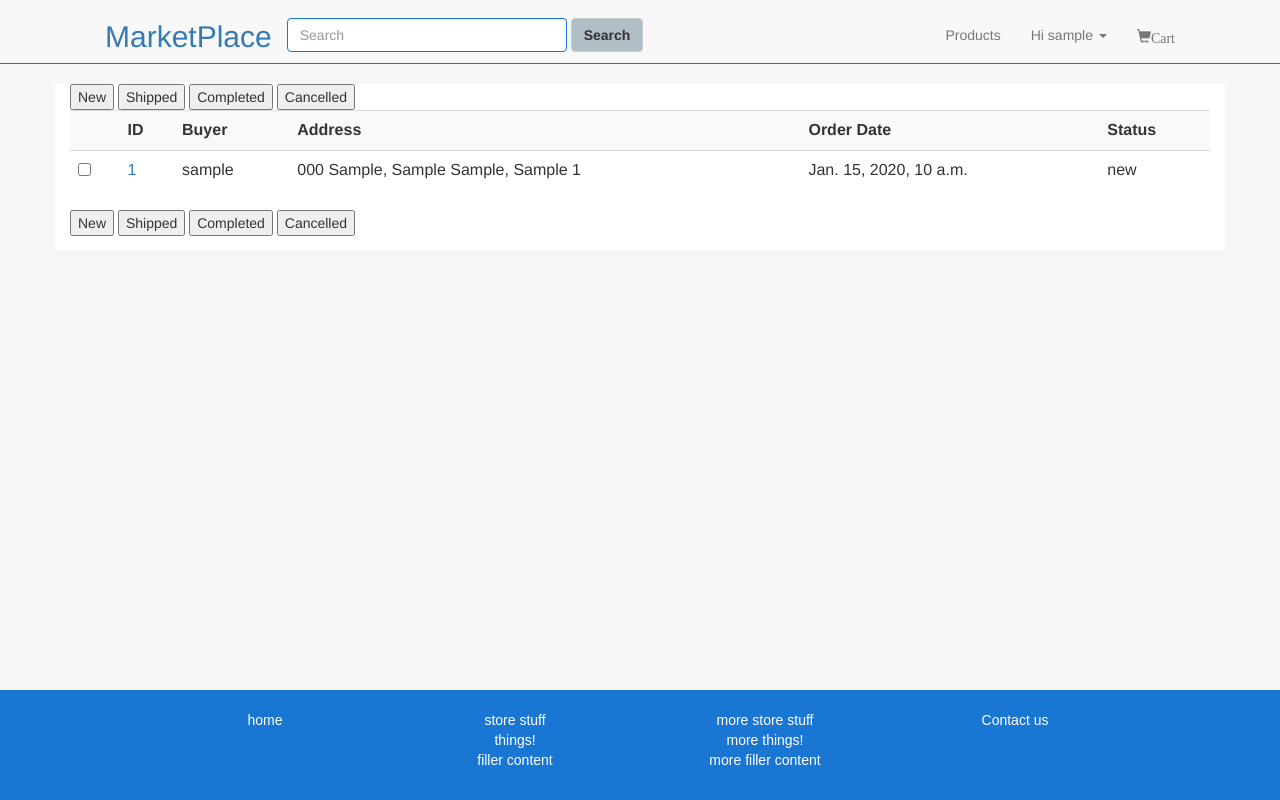
After one commit to unexceptable/swen303_group04, a Django app: page /listsales/ in a window 1280 px wide. The commit adds this page. Run offline with Django 3.2, Linux system fonts and the light colour scheme; a user stored in the database is signed in; tables that the repository leaves empty hold one stand-in row (values such as "Sample post"); some libraries are stand-ins or nearby versions.

Commit message:
Can now view all sales orders and sales orders' details (click on ID)

```diff
--- a/MarketPlace/web_shop/models.py
+++ b/MarketPlace/web_shop/models.py
@@ -92,6 +92,9 @@ class Address(models.Model):
     country = models.CharField(max_length=30)
     postcode = models.IntegerField()
 
+    def __unicode__(self):
+        return self.number_street+' '+self.suburb+', '+self.city+' '+self.region+', '+self.country+' '+str(self.postcode)
+
 
 class SalesOrder(models.Model):
     buyer = models.ForeignKey(User)
@@ -102,7 +105,7 @@ class SalesOrder(models.Model):
         ('new', 'New Order'),
         ('shipped', 'Order Shipped'),
         ('completed', 'Order Completed'),
-        ('cancelled', 'Order Canelled'),
+        ('cancelled', 'Order Cancelled'),
     )
     status = models.CharField(
         max_length=20,
--- /dev/null
+++ b/MarketPlace/web_shop/templates/all_sales.html
@@ -0,0 +1,71 @@
+{% extends "base.html" %}
+{% block title %}"All Sales Orders"{% endblock %}
+{% block content %}
+  {% if request.user.is_superuser %}
+    {% if sales%}
+    <form method='post' action=''>
+      <input type="submit" name="New" value="New"/>
+      <input type="submit" name="Shipped" value="Shipped"/>
+      <input type="submit" name="Completed" value="Completed"/>
+      <input type="submit" name="Cancelled" value="Cancelled"/>
+      {% csrf_token %}
+      <div class="table-responsive">
+      <table class="table table-hover table-striped">
+      <tr>
+        {% for entry in heading %}
+          <th>{{ entry }}</th>
+        {% endfor %}
+      </tr>
+        {% for entry in sales %}
+          <tr>
+            <td><input type="checkbox" name="selected" value="{{entry.pk}}"></td>
+            <td><a href="/sales-details/{{entry.pk}}">{{entry.pk}}</a></td>
+            <td>{{entry.buyer}}</td>
+            <td>{{entry.address}}</td>
+            <td>{{entry.created_on}}</td>
+            <td>{{entry.status}}</td>
+          </tr>
+        {% endfor %}
+      </table>
+      </div>
+      <input type="submit" name="New" value="New"/>
+      <input type="submit" name="Shipped" value="Shipped"/>
+      <input type="submit" name="Completed" value="Completed"/>
+      <input type="submit" name="Cancelled" value="Cancelled"/>
+    </form>
+    {% else %}
+      <div class="alert alert-danger" role="alert">
+          <span class="glyphicon glyphicon-exclamation-sign" aria-hidden="true"></span>
+          <span class="sr-only">Error:</span>
+          No matches found.
+      </div>
+    {% endif %}
+  {% else %}
+    {% if sales%}
+      <div class="table-responsive">
+      <table class="table table-hover table-striped">
+      <tr>
+        {% for entry in heading %}
+          <th>{{ entry }}</th>
+        {% endfor %}
+      </tr>
+        {% for entry in sales %}
+          <tr>
+            <td><a href="/sales-details/{{entry.pk}}">{{entry.pk}}</a></td>
+            <td>{{entry.buyer}}</td>
+            <td>{{entry.address}}</td>
+            <td>{{entry.created_on}}</td>
+            <td>{{entry.status}}</td>
+          </tr>
+        {% endfor %}
+      </table>
+      </div>
+      {% else %}
+        <div class="alert alert-danger" role="alert">
+            <span class="glyphicon glyphicon-exclamation-sign" aria-hidden="true"></span>
+            <span class="sr-only">Error:</span>
+            No matches found.
+        </div>
+      {% endif %}
+    {% endif %}
+{% endblock %}
--- a/MarketPlace/web_shop/templates/base.html
+++ b/MarketPlace/web_shop/templates/base.html
@@ -43,7 +43,7 @@
                    <li><a href="/category/all/">Products</a></li>
                    <li class="dropdown">
                        <a class="dropdown-toggle" data-toggle="dropdown" href="#">Hi {{ request.user.username }}
-                       <span class="caret"></span></button>
+                       <span class="caret"></span>
                        <ul class="dropdown-menu">
                          <li>
                            {% if request.user.is_superuser %}
@@ -51,7 +51,8 @@
                                <input type="text" name="chat" placeholder="chat with user: username"/>
                              </form>
                            {% else %}
-                             <li><a href="/chat?chat=admin">Chat with customer support</a></li>
+                            <li><a href="/listsales/">Your Sales Orders</a></li>
+                            <li><a href="/chat?chat=admin">Chat with customer support</a></li>
                            {% endif %}
                          </li>
                          <li><a href="/editdetails/">Edit Credentials</a></li>
@@ -61,6 +62,7 @@
                          <li role="separator" class="divider"></li>
                          <li><p>admin actions:</p></li>
                          <li><a href="/listusers/">All Users</a></li>
+                         <li><a href="/listsales/">All Sales Orders</a></li>
                          {% endif %}
                        </ul>
                    </li>
--- a/MarketPlace/web_shop/urls.py
+++ b/MarketPlace/web_shop/urls.py
@@ -35,4 +35,6 @@ urlpatterns = [
     url(r'^chat[/]$', views.chat, name='chat'),
     url(r'^chat-reload[/]$', views.chat_reload, name='chat-reload'),
     url(r'^listusers/$', views.listusers),
+    url(r'^listsales/$', views.listsales),
+    url(r'^sales-details/(?P<s_id>\w+)[/]$', views.sales_details),
 ]
--- a/MarketPlace/web_shop/views.py
+++ b/MarketPlace/web_shop/views.py
@@ -464,7 +464,8 @@ def listusers(request):
         #show users
         context = {
             'heading': ('','Username','First Name','Last Name', 'Email', 'Active'),
-            'users': User.objects.filter(is_superuser=False)
+            'users': User.objects.filter(is_superuser=False),
+            'cart': Cart(request),
         }
         return render(request, "all_users.html", context)
 
@@ -512,3 +513,129 @@ def checkout(request):
             order_item.save()
 
         return render(request, 'checkedout.html')
+
+def listsales(request):
+    #Check login superuser
+    if request.user.is_authenticated() and request.user.is_superuser:
+        #process selected
+        if request.method=="POST":
+            entries = request.POST.getlist('selected')
+            if 'New' in request.POST:
+                for uid in entries:
+                    sale = SalesOrder.objects.get(pk=uid)
+                    if not sale.status == 'new':
+                        sale.status = 'new'
+                        sale.save()
+
+            elif 'Shipped' in request.POST:
+                for uid in entries:
+                    sale = SalesOrder.objects.get(pk=uid)
+                    if not sale.status == 'shipped':
+                        sale.status = 'shipped'
+                        sale.save()
+
+            elif 'Completed' in request.POST:
+                for uid in entries:
+                    sale = SalesOrder.objects.get(pk=uid)
+                    if not sale.status == 'completed':
+                        sale.status = 'completed'
+                        sale.save()
+
+            elif 'Cancelled' in request.POST:
+                for uid in entries:
+                    sale = SalesOrder.objects.get(pk=uid)
+                    if not sale.status == 'cancelled':
+                        sale.status = 'cancelled'
+                        sale.save()
+
+        #show sales
+        context = {
+            'heading': ('','ID','Buyer','Address','Order Date', 'Status'),
+            'sales': SalesOrder.objects.all(),
+            'cart': Cart(request),
+        }
+        return render(request, "all_sales.html", context)
+
+    #Check login standard user
+    elif request.user.is_authenticated() and not request.user.is_superuser:
+        #show sales
+        context = {
+            'heading': ('Sales Order ID','Buyer','Address','Order Date', 'Status'),
+            'sales': SalesOrder.objects.filter(buyer=request.user),
+            'cart': Cart(request),
+        }
+        return render(request, "all_sales.html", context)
+
+    #Redirect to home
+    else:
+        return redirect("/")
+
+def sales_details(request, s_id):
+    #Check login superuser
+    if request.user.is_authenticated() and request.user.is_superuser:
+        try:
+            sale = SalesOrder.objects.get(pk=s_id)
+            #process selected
+            if request.method=="POST":
+                if 'New' in request.POST:
+                    if not sale.status == 'new':
+                        sale.status = 'new'
+                        sale.save()
+
+                elif 'Shipped' in request.POST:
+                    if not sale.status == 'shipped':
+                        sale.status = 'shipped'
+                        sale.save()
+
+                elif 'Completed' in request.POST:
+                    if not sale.status == 'completed':
+                        sale.status = 'completed'
+                        sale.save()
+
+                elif 'Cancelled' in request.POST:
+                    if not sale.status == 'cancelled':
+                        sale.status = 'cancelled'
+                        sale.save()
+
+        except SalesOrder.DoesNotExist:
+            print 'HEREEEEEEEEEEEEEEEEE44444444444444444444'
+            # Return an error message.
+            context = {
+                'heading': 'Error',
+                'feedback': 'This sale does not exist',
+                'cart': Cart(request),
+            }
+            return render(request, "feedback.html", context)
+
+        #show orders
+        context = {
+            'heading': ('Product','Quantity','Price','Type','Total'),
+            'sale': sale,
+            'items': OrderItem.objects.filter(order=SalesOrder.objects.get(pk=s_id)),
+            'cart': Cart(request),
+        }
+        return render(request, "sales_details.html", context)
+
+    #Check login standard user
+    elif request.user.is_authenticated() and not request.user.is_superuser:
+        try:
+            #show orders
+            context = {
+                'heading': ('Product','Quantity','Price','Type','Total'),
+                'sale': SalesOrder.objects.get(pk=s_id, buyer=request.user),
+                'items': OrderItem.objects.filter(order=SalesOrder.objects.get(pk=s_id)),
+                'cart': Cart(request),
+            }
+            return render(request, "sales_details.html", context)
+        except SalesOrder.DoesNotExist:
+            # Return an error message.
+            context = {
+                'heading': 'Error',
+                'feedback': 'This sale does not exist',
+                'cart': Cart(request),
+            }
+            return render(request, "feedback.html", context)
+
+    #Redirect to home
+    else:
+        return redirect("/")
```
Also changed, not shown: MarketPlace/web_shop/templates/all_users.html (+8 -0 lines), MarketPlace/web_shop/templates/sales_details.html (added, +84 -0 lines).
